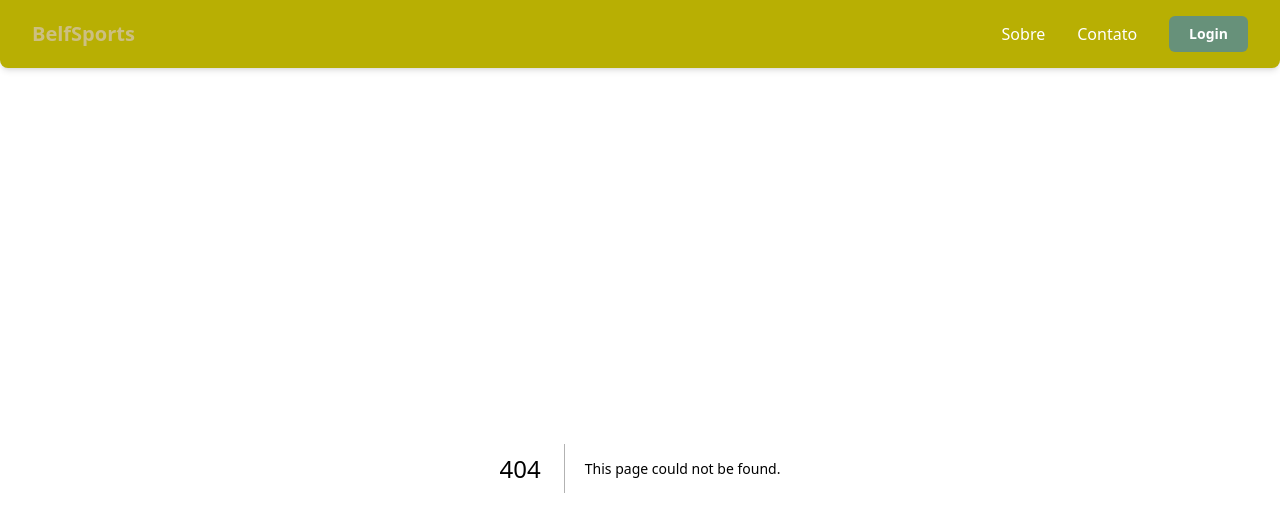
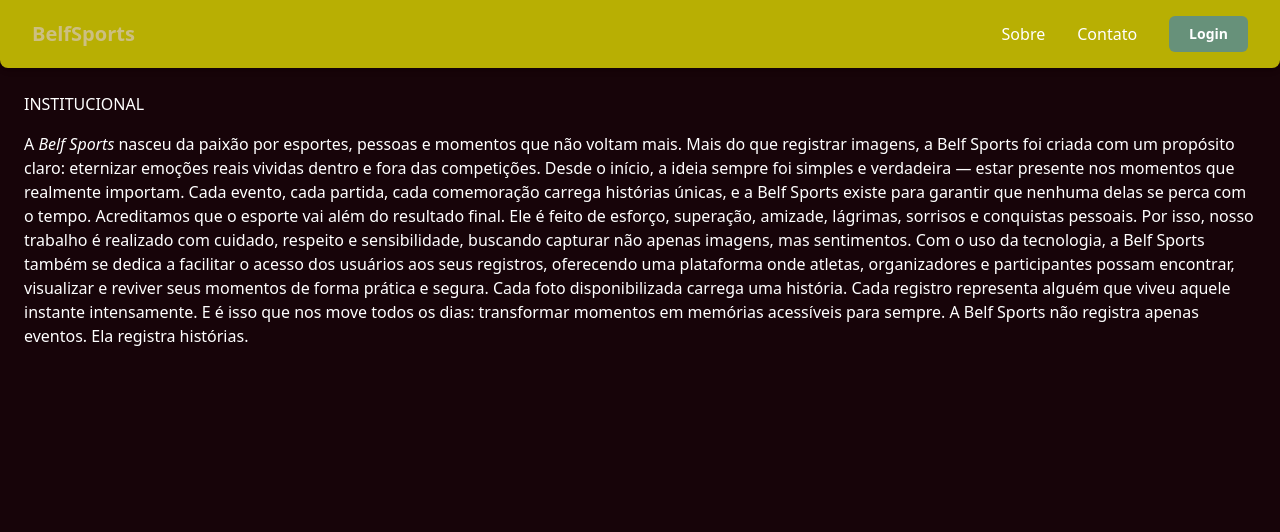
Before and after one commit to carlosbelfort/BelfSports, a Next.js app in the folder apps/frontend/: page /Sobre in a window 1280 px wide. Before the commit this address had no page. Shown: the top 532 px of the page. Built offline with nearby package versions, Linux system fonts and the light colour scheme.

Commit message:
Pagina Institucional
Criação da página institucional e link com a página principal.

```diff
--- /dev/null
+++ b/apps/frontend/app/Sobre/page.tsx
@@ -0,0 +1,30 @@
+export default function SobreDashboard() {
+  return (
+    <main className="p-6">
+      <div className="flex flex-col gap-4">
+        <h2>INSTITUCIONAL</h2>
+        <p>
+          A <em>Belf Sports</em> nasceu da paixão por esportes, pessoas e momentos que
+          não voltam mais. Mais do que registrar imagens, a Belf Sports foi
+          criada com um propósito claro: eternizar emoções reais vividas dentro
+          e fora das competições. Desde o início, a ideia sempre foi simples e
+          verdadeira — estar presente nos momentos que realmente importam. Cada
+          evento, cada partida, cada comemoração carrega histórias únicas, e a
+          Belf Sports existe para garantir que nenhuma delas se perca com o
+          tempo. Acreditamos que o esporte vai além do resultado final. Ele é
+          feito de esforço, superação, amizade, lágrimas, sorrisos e conquistas
+          pessoais. Por isso, nosso trabalho é realizado com cuidado, respeito e
+          sensibilidade, buscando capturar não apenas imagens, mas sentimentos.
+          Com o uso da tecnologia, a Belf Sports também se dedica a facilitar o
+          acesso dos usuários aos seus registros, oferecendo uma plataforma onde
+          atletas, organizadores e participantes possam encontrar, visualizar e
+          reviver seus momentos de forma prática e segura. Cada foto
+          disponibilizada carrega uma história. Cada registro representa alguém
+          que viveu aquele instante intensamente. E é isso que nos move todos os
+          dias: transformar momentos em memórias acessíveis para sempre. A Belf
+          Sports não registra apenas eventos. Ela registra histórias.
+        </p>
+      </div>
+    </main>
+  );
+}
--- a/apps/frontend/app/dashboard/page.tsx
+++ b/apps/frontend/app/dashboard/page.tsx
@@ -6,6 +6,7 @@
 import AdminDashboard from './admin/page'
 import OrganizerDashboard from './organizer/page'
 import UserDashboard from './user/page'
+
 
 export default function DashboardPage() {
   const router = useRouter()
--- a/apps/frontend/components/header.tsx
+++ b/apps/frontend/components/header.tsx
@@ -3,6 +3,7 @@
 import Link from "next/link";
 import { useRouter } from "next/navigation";
 import { useAuth } from "@/context/AuthContext";
+
 
 export default function Header() {
   const { user, logout } = useAuth();
@@ -27,7 +28,7 @@
         {/* Navegação */}
         <nav className="flex items-center gap-8">
           <Link
-            href="/sobre"
+            href="/Sobre"
             className="no-underline transition-opacity hover:opacity-80"
           >
             Sobre
```
